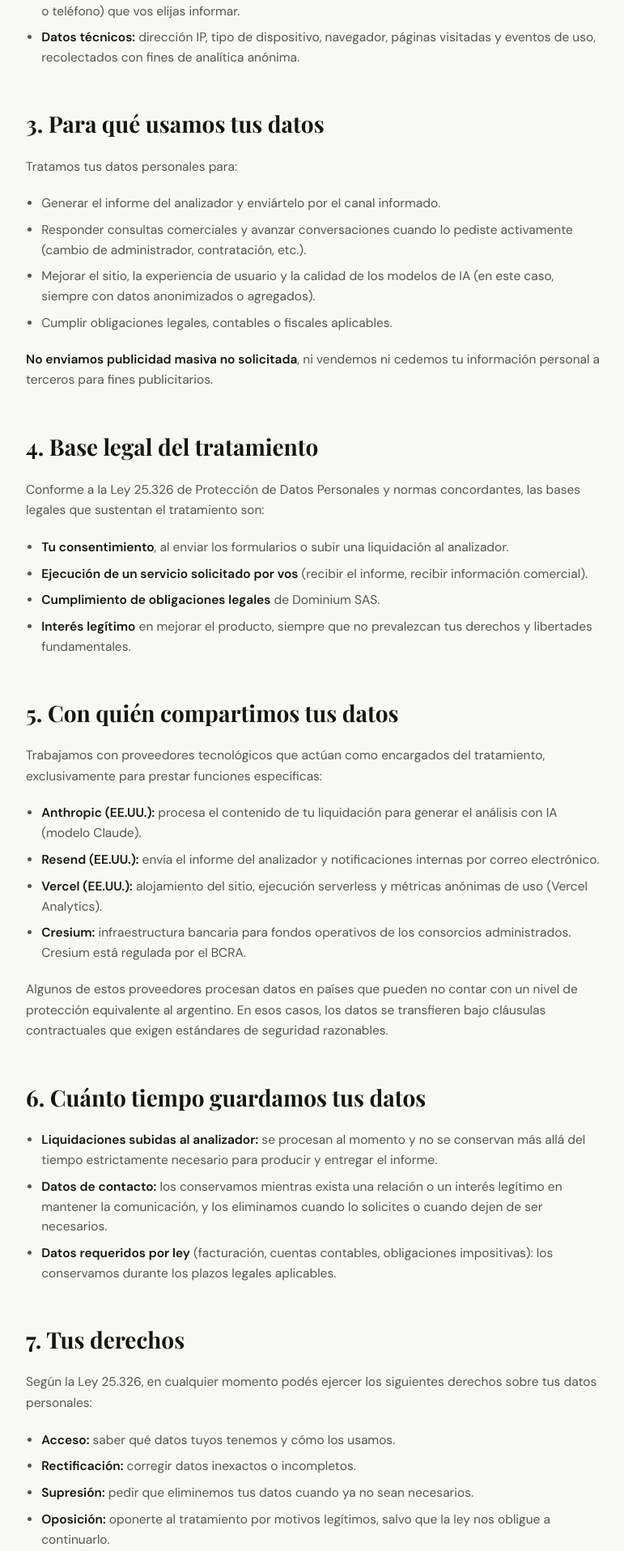
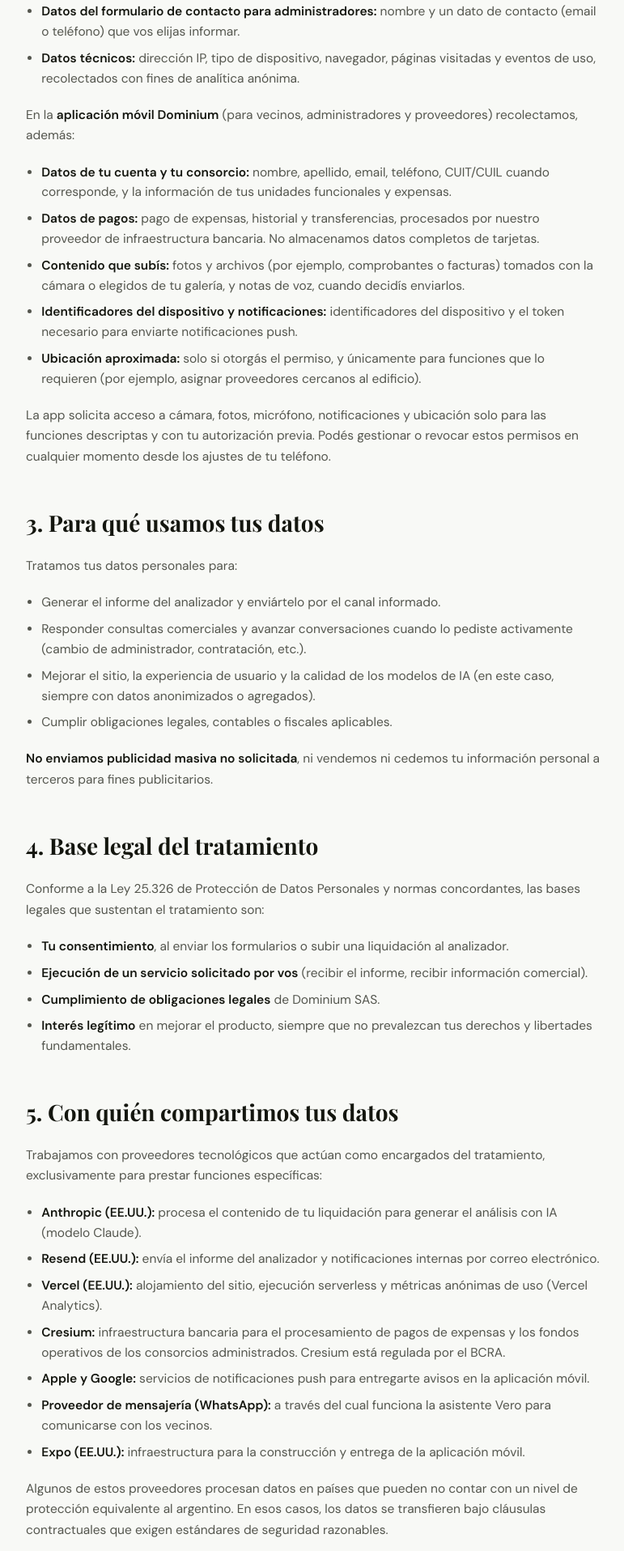
Before and after one commit to Dominium-App/dominium-landing, a Next.js app: page /privacidad in a window 1280 px wide. Shown: the part 764-2680 px from the top of the page at 81% size, without its empty margins (252-1023 px from the left). Built offline with nearby package versions, Linux system fonts and the light colour scheme.

Commit message:
fix(privacy, terms): update last updated date and enhance data collection details

```diff
--- a/app/privacidad/page.tsx
+++ b/app/privacidad/page.tsx
@@ -10,7 +10,7 @@
   robots: { index: true, follow: true },
 };
 
-const LAST_UPDATED = "14 de mayo de 2026";
+const LAST_UPDATED = "10 de julio de 2026";
 
 export default function PrivacidadPage() {
   return (
@@ -22,7 +22,8 @@
       <h2>1. Quién es el responsable de tus datos</h2>
       <p>
         El responsable del tratamiento de los datos personales recolectados a
-        través de <a href="https://www.dominium.com.ar">dominium.com.ar</a> es{" "}
+        través de <a href="https://www.dominium.com.ar">dominium.com.ar</a> y de
+        la <strong>aplicación móvil Dominium</strong> (iOS y Android) es{" "}
         <strong>Dominium SAS</strong>, con domicilio en la Ciudad Autónoma de
         Buenos Aires, Argentina. Para cualquier consulta relacionada con tus
         datos, podés escribirnos a{" "}
@@ -56,6 +57,43 @@
           de analítica anónima.
         </li>
       </ul>
+      <p>
+        En la <strong>aplicación móvil Dominium</strong> (para vecinos,
+        administradores y proveedores) recolectamos, además:
+      </p>
+      <ul>
+        <li>
+          <strong>Datos de tu cuenta y tu consorcio:</strong> nombre, apellido,
+          email, teléfono, CUIT/CUIL cuando corresponde, y la información de tus
+          unidades funcionales y expensas.
+        </li>
+        <li>
+          <strong>Datos de pagos:</strong> pago de expensas, historial y
+          transferencias, procesados por nuestro proveedor de infraestructura
+          bancaria. No almacenamos datos completos de tarjetas.
+        </li>
+        <li>
+          <strong>Contenido que subís:</strong> fotos y archivos (por ejemplo,
+          comprobantes o facturas) tomados con la cámara o elegidos de tu
+          galería, y notas de voz, cuando decidís enviarlos.
+        </li>
+        <li>
+          <strong>Identificadores del dispositivo y notificaciones:</strong>{" "}
+          identificadores del dispositivo y el token necesario para enviarte
+          notificaciones push.
+        </li>
+        <li>
+          <strong>Ubicación aproximada:</strong> solo si otorgás el permiso, y
+          únicamente para funciones que lo requieren (por ejemplo, asignar
+          proveedores cercanos al edificio).
+        </li>
+      </ul>
+      <p>
+        La app solicita acceso a cámara, fotos, micrófono, notificaciones y
+        ubicación solo para las funciones descriptas y con tu autorización
+        previa. Podés gestionar o revocar estos permisos en cualquier momento
+        desde los ajustes de tu teléfono.
+      </p>
 
       <h2>3. Para qué usamos tus datos</h2>
       <p>Tratamos tus datos personales para:</p>
@@ -123,9 +161,21 @@
           serverless y métricas anónimas de uso (Vercel Analytics).
         </li>
         <li>
-          <strong>Cresium:</strong> infraestructura bancaria para fondos
-          operativos de los consorcios administrados. Cresium está regulada por
-          el BCRA.
+          <strong>Cresium:</strong> infraestructura bancaria para el
+          procesamiento de pagos de expensas y los fondos operativos de los
+          consorcios administrados. Cresium está regulada por el BCRA.
+        </li>
+        <li>
+          <strong>Apple y Google:</strong> servicios de notificaciones push para
+          entregarte avisos en la aplicación móvil.
+        </li>
+        <li>
+          <strong>Proveedor de mensajería (WhatsApp):</strong> a través del cual
+          funciona la asistente Vero para comunicarse con los vecinos.
+        </li>
+        <li>
+          <strong>Expo (EE.UU.):</strong> infraestructura para la construcción y
+          entrega de la aplicación móvil.
         </li>
       </ul>
       <p>
@@ -184,6 +234,14 @@
         plazos establecidos por la normativa vigente.
       </p>
       <p>
+        <strong>Eliminación de tu cuenta:</strong> si usás la aplicación móvil
+        Dominium, podés solicitar la eliminación de tu cuenta y de tus datos
+        personales escribiéndonos a{" "}
+        <a href="mailto:hola@dominium.com.ar">hola@dominium.com.ar</a>.
+        Conservaremos únicamente los datos que la ley nos obligue a retener
+        (por ejemplo, registros contables o fiscales).
+      </p>
+      <p>
         Si considerás que el tratamiento que hacemos de tus datos no se ajusta a
         la ley, podés presentar un reclamo ante la{" "}
         <strong>Agencia de Acceso a la Información Pública (AAIP)</strong>,
--- a/app/terminos/page.tsx
+++ b/app/terminos/page.tsx
@@ -10,7 +10,7 @@
   robots: { index: true, follow: true },
 };
 
-const LAST_UPDATED = "14 de mayo de 2026";
+const LAST_UPDATED = "10 de julio de 2026";
 
 export default function TerminosPage() {
   return (
@@ -57,11 +57,27 @@
           consorcios, expensas, Ley 941 y normativa de propiedad horizontal.
         </li>
         <li>
+          <strong>Aplicación móvil Dominium (iOS y Android):</strong> app para
+          vecinos, administradores y proveedores que permite ver y pagar
+          expensas, hacer reclamos, reservar amenities, recibir anuncios y
+          gestionar la información del consorcio.
+        </li>
+        <li>
           <strong>Servicios de administración:</strong> bajo contrato separado
           con cada consorcio, Dominium puede actuar como administradora bajo el
           régimen de propiedad horizontal aplicable.
         </li>
       </ul>
+      <p>
+        <strong>Pagos de expensas:</strong> a través de la app y la plataforma
+        podés abonar expensas y otros conceptos del consorcio mediante un
+        proveedor de infraestructura bancaria regulado por el BCRA. Dominium
+        actúa como facilitador del pago; la obligación de pago corresponde a la
+        relación entre el usuario y su consorcio, y los montos, vencimientos y
+        conceptos los define la administración del edificio. Los pagos
+        corresponden a servicios del mundo real (administración y gastos del
+        consorcio), no a bienes o servicios digitales.
+      </p>
 
       <h2>4. El análisis con IA es orientativo</h2>
       <p>
```
